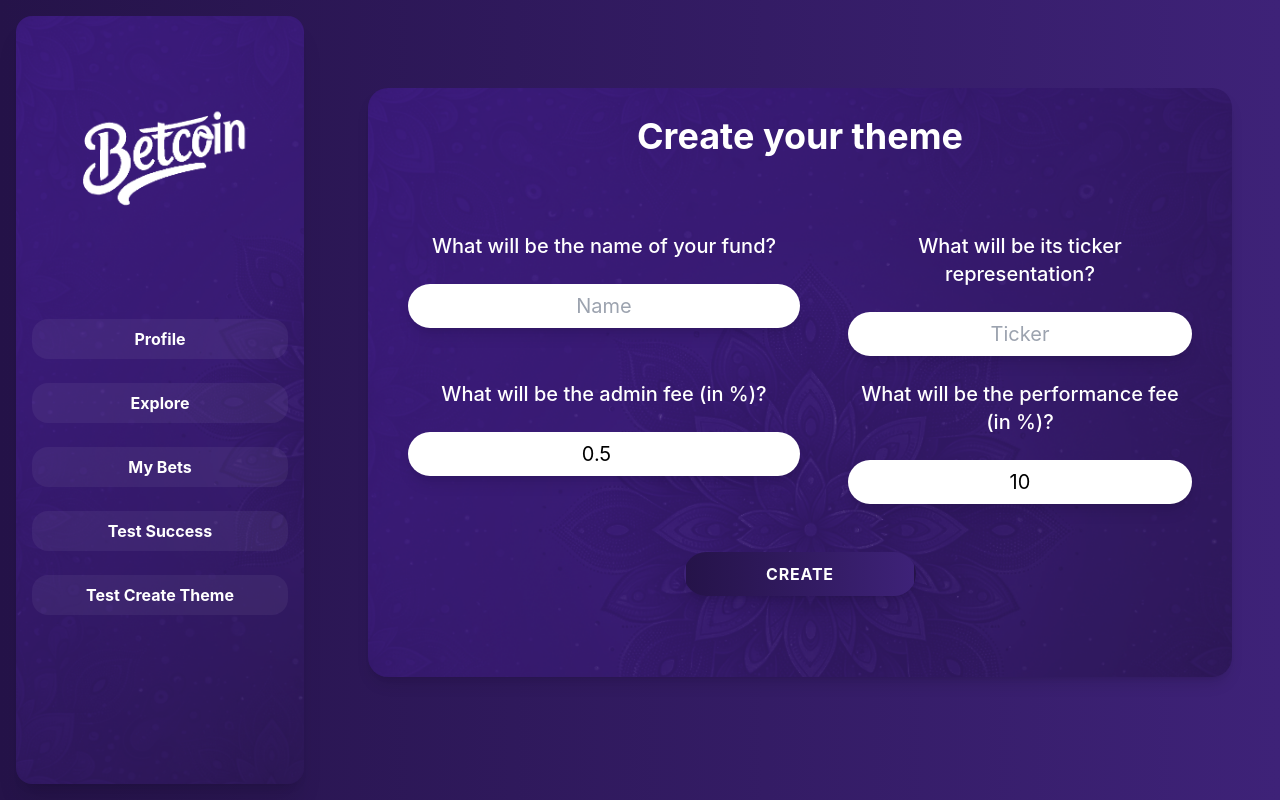
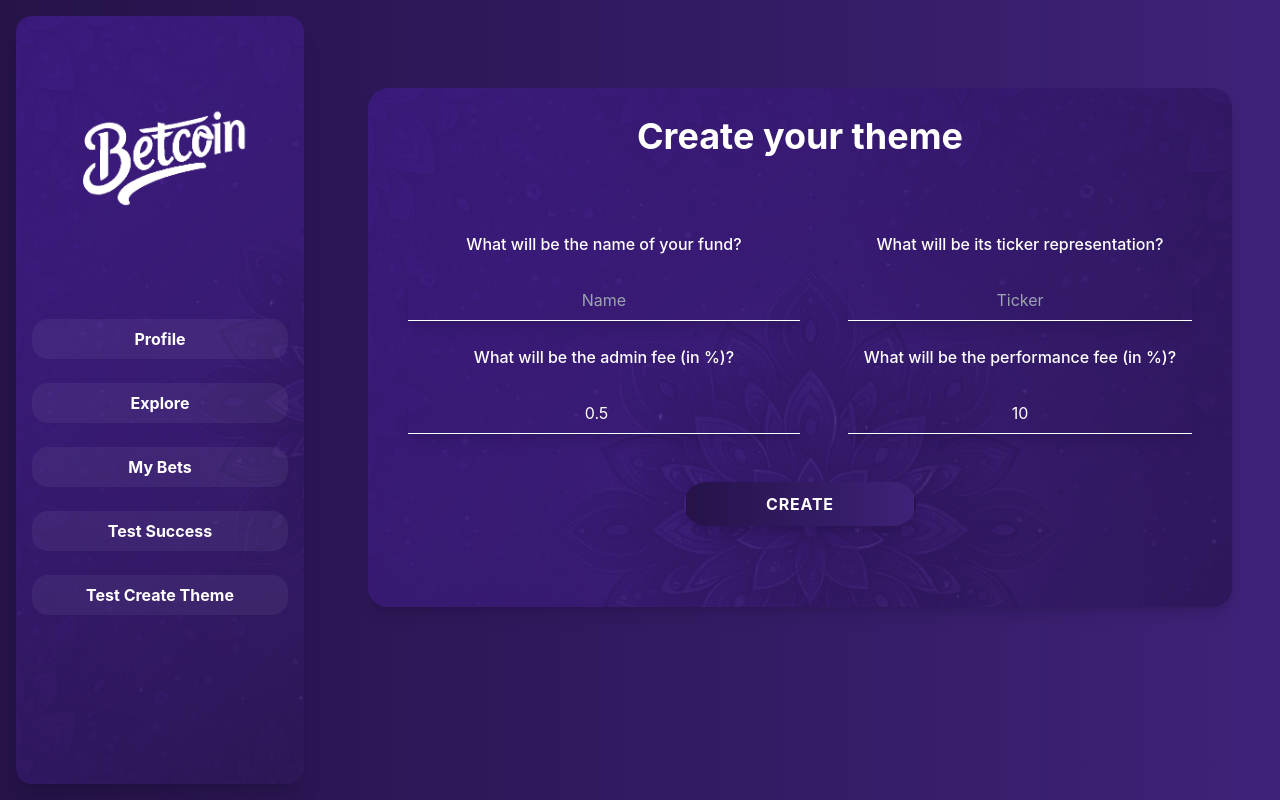
Before and after one commit to BryanBorck/satshack, a React (Create React App) app in the folder frontend/: page /createtheme in a window 1280 px wide. Built offline with nearby package versions, Linux system fonts and the light colour scheme.

Commit message:
form templater done

```diff
--- a/frontend/src/pages/CreateTheme/CreateTheme.js
+++ b/frontend/src/pages/CreateTheme/CreateTheme.js
@@ -29,7 +29,7 @@ export default function CreateTheme() {
                                         <div className="mb-4 text-white">
                                         <div className="grid grid-cols-1 md:grid-cols-2 lg:grid-cols-2 md:space-x-12 lg:space-x-12">
                                             <div className="flex flex-col">
-                                                <label className="block font-medium md:text-xl lg:text-xl mb-2" htmlFor="name">
+                                                <label className="block font-medium md:text-md lg:text-md mb-2" htmlFor="name">
                                                     What will be the name of your fund?
                                                 </label>
                                                 <input
@@ -39,11 +39,11 @@ export default function CreateTheme() {
                                                     placeholder='Name'
                                                     value={name}
                                                     onChange={(e) => setName(e.target.value)}
-                                                    className=" bg-white md:text-xl lg:text-xl text-center text-black p-2 mt-4 rounded-full outline-0 shadow-lg hover:bg-gray-100 transition duration-1000 ease-in-out"
+                                                    className=" bg-transparent border-b-[1px] border-white md:text-md lg:text-md text-center text-white p-2 mt-4 outline-0 shadow-lg hover:bg-[rgba(256,256,256,0.05)] transition duration-1000 ease-in-out"
                                                 />
                                             </div>
                                             <div className="flex flex-col">
-                                                <label className="block font-medium md:text-xl lg:text-xl mb-2 mt-6 md:mt-0 lg:mt-0" htmlFor="ticker">
+                                                <label className="block font-medium md:text-md lg:text-md mb-2 mt-6 md:mt-0 lg:mt-0" htmlFor="ticker">
                                                     What will be its ticker representation?
                                                 </label>
                                                 <input
@@ -53,13 +53,13 @@ export default function CreateTheme() {
                                                     placeholder='Ticker'
                                                     value={ticker}
                                                     onChange={(e) => setTicker(e.target.value)}
-                                                    className="bg-white md:text-xl lg:text-xl text-center text-black p-2 mt-4 rounded-full outline-0 shadow-lg hover:bg-gray-100 transition duration-1000 ease-in-out"
+                                                    className="bg-transparent border-b-[1px] border-white md:text-md lg:text-md text-center text-white p-2 mt-4 outline-0 shadow-lg hover:bg-[rgba(256,256,256,0.05)] transition duration-1000 ease-in-out"
                                                 />
                                             </div>
                                         </div>
                                         <div className="grid grid-cols-1 md:grid-cols-2 lg:grid-cols-2 md:space-x-12 lg:space-x-12">
                                             <div className="flex flex-col">
-                                                <label className="block font-medium md:text-xl lg:text-xl mb-2 mt-6" htmlFor="admFee">
+                                                <label className="block font-medium md:text-md lg:text-md mb-2 mt-6" htmlFor="admFee">
                                                     What will be the admin fee (in %)?
                                                 </label>
                                                 <input
@@ -69,11 +69,11 @@ export default function CreateTheme() {
                                                     placeholder='Admin Fee'
                                                     value={admFee}
                                                     onChange={(e) => setAdmFee(e.target.value)}
-                                                    className=" bg-white md:text-xl lg:text-xl text-center text-black p-2 mt-4 rounded-full outline-0 shadow-lg hover:bg-gray-100 transition duration-1000 ease-in-out"
+                                                    className=" bg-transparent border-b-[1px] border-white md:text-md lg:text-md text-center text-white p-2 mt-4 outline-0 shadow-lg hover:bg-[rgba(256,256,256,0.05)] transition duration-1000 ease-in-out"
                                                 />
                                             </div>
                                             <div className="flex flex-col">
-                                                <label className="block font-medium md:text-xl lg:text-xl mb-2 mt-6" htmlFor="perfFee">
+                                                <label className="block font-medium md:text-md lg:text-md mb-2 mt-6" htmlFor="perfFee">
                                                     What will be the performance fee (in %)?
                                                 </label>
                                                 <input
@@ -83,7 +83,7 @@ export default function CreateTheme() {
                                                     placeholder='Performance Fee'
                                                     value={perfFee}
                                                     onChange={(e) => setPerfFee(e.target.value)}
-                                                    className=" bg-white md:text-xl lg:text-xl text-center text-black p-2 mt-4 rounded-full outline-0 shadow-lg hover:bg-gray-100 transition duration-1000 ease-in-out"
+                                                    className=" bg-transparent border-b-[1px] border-white md:text-md lg:text-md text-center text-white p-2 mt-4 outline-0 shadow-lg hover:bg-[rgba(256,256,256,0.05)] transition duration-1000 ease-in-out"
                                                 />
                                                 </div>
                                             </div>
@@ -91,7 +91,7 @@ export default function CreateTheme() {
                                     </div>
                                 </div>
                                 <button
-                                className="bg-gradient-to-r from-primary-color to-secondary-color text-white font-bold rounded-full border-2 border-transparent py-2 px-20 shadow-lg uppercase tracking-wider hover:from-white hover:to-white hover:text-secondary-color hover:border-secondary-color transition duration-1000 ease-in-out"
+                                className="bg-gradient-to-r from-primary-color to-secondary-color text-white font-bold border-2 border-transparent py-2 px-20 shadow-lg rounded-full uppercase tracking-wider hover:from-white hover:to-white hover:text-secondary-color hover:border-secondary-color transition duration-1000 ease-in-out"
                                 // onClick={handleClick}
                                 >
                                 {loading ? 'Loading...' : 'Create'}
```
